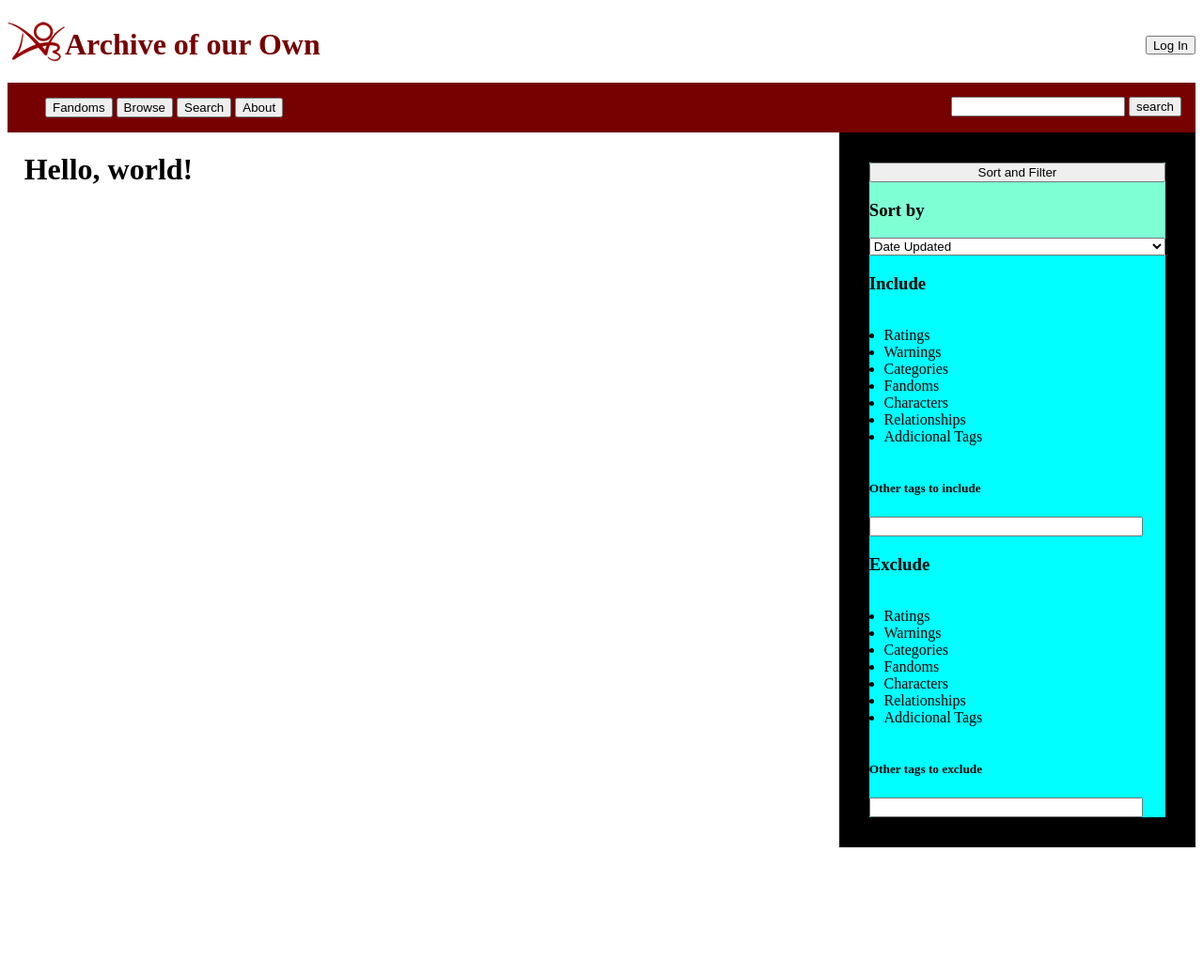
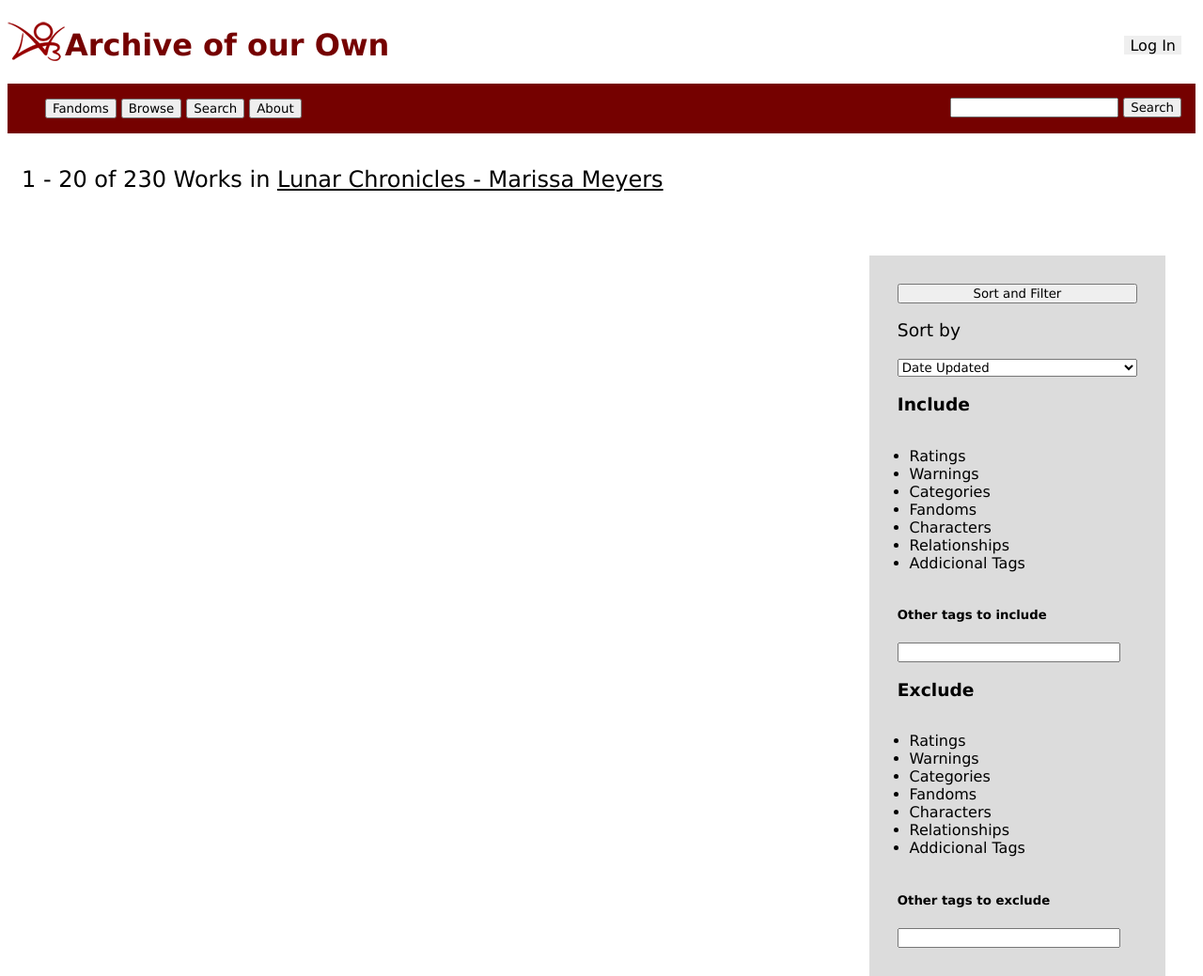
Before and after one commit to twitchprimeplease/DW-Ejercicio-1, a plain HTML site: page index.html in a window 1280 px wide. Shown: the whole page at 94% size. Before the commit the page ends 910 px from the top, so only its background shows below. Drawn offline with Linux system fonts and the light colour scheme.

Commit message:
miercoles por la noche

```diff
--- a/index.html
+++ b/index.html
@@ -14,7 +14,7 @@
                 <img src="images/logo_42.png">
                 <h1>Archive of our Own</h1>
             </div>
-            <button>Log In</button>
+            <button id="log-in">Log In</button>
         </div>
             <nav id = "principal-nav">
                 <ul>
@@ -24,15 +24,17 @@
                     <li><button>About</button></li>
                 </ul>
                 <form action="">
-                    <input type="text" id="search">
-                    <button>search</button>
+                    <input type="text" id="Search">
+                    <button>Search</button>
                 </form>
             </nav>
 
     </header>
+    <div id="main-title">
+        <h2>1 - 20 of 230 Works in <u> Lunar Chronicles - Marissa Meyers</u></h2>
+    </div>
     <div id="main-box">
         <main>
-            <h1>Hello, world!</h1>
             <articule></articule>
             <articule></articule>
             <articule></articule>
@@ -41,7 +43,7 @@
             <form>
                 <button id="sort-btn">Sort and Filter</button>
                 <div id="sort">
-                    <h3>Sort by</h3>
+                    <h3 id="sort-by">Sort by</h3>
                     <select name="fic sorter">
                         <option value="Date Updated">Date Updated</option>
                         <option value="Word Count">Word Count</option>
--- a/style.css
+++ b/style.css
@@ -1,3 +1,7 @@
+*{
+    font-family: lucida sans;
+}
+
 #principal-nav {
     background-color: #750100;
     display: flex;
@@ -9,10 +13,17 @@
     display: inline
 }
 
+#log-in {
+    border: none;
+    margin-right: 15px;
+    font-size: 16px;
+}
+
 form{
     margin-top: 15px;
     margin-right: 15px;
 }
+
 #logo-header{
     display: flex;
     justify-content: space-between;
@@ -43,22 +54,21 @@
 }
 
 aside form{
-    background-color: aquamarine;
+    background-color: rgb(220, 220, 220);
     display: flex;
     flex-direction: column;
     margin: 2em;
     align-items: stretch;
+    padding: 30px;
 
 }
-
-
-aside {
-    background-color: black;
-}
-
 .sort-input{
 
     width: 90%;
+}
+
+#sort-by{
+    font-style: normal;
 }
 
 select{
@@ -66,7 +76,6 @@
 }
 
 .sort-opn{
-    background-color:aqua;
     display: flex;
     flex-direction: column;
 
@@ -75,3 +84,23 @@
 .sort-opn ul {
     padding-left: 5%;
 }
+
+#sort-by{
+    font-weight: normal;
+}
+
+#main-title{
+    display: flex;
+    flex-wrap: nowrap;
+    margin: 15px;
+
+}
+#main-title h2{
+    font-weight: normal;
+    font-family: Verdana;
+}
+
+#main-title u{
+    font-weight: normal;
+    font-family: Verdana;
+}
```
